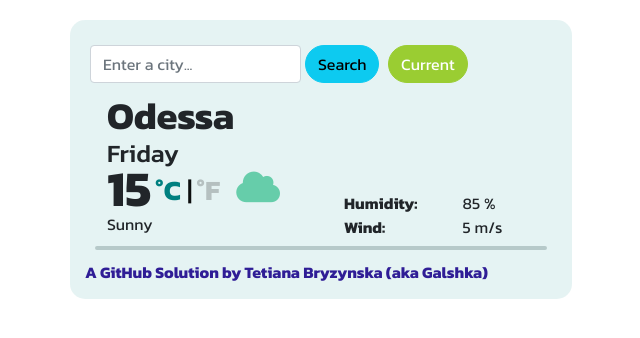
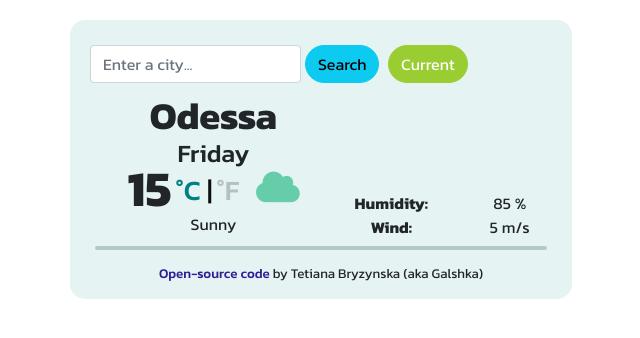
Before and after one commit to Galshka/Workshop-Weather-App, a plain HTML site: page index.html in a window 1280 px wide. Shown: the whole page, without its empty margins (319-959 px from the left). Drawn offline with nearby package versions, Linux system fonts and the light colour scheme.

Commit message:
add correct link a bio

```diff
--- a/index.html
+++ b/index.html
@@ -81,8 +81,10 @@
           </div>
         </div>
         <hr />
-        <a href = "https://github.com/Galshka/Workshop-Weather-App.git" target="blank">A GitHub Solution by Tetiana Bryzynska (aka Galshka)</a>
-      </div>
+        <span class = "smaller">
+          <a href = "https://github.com/Galshka/Workshop-Weather-App.git" target="_blank">Open-source code</a> by Tetiana Bryzynska (aka Galshka)
+        </span>
+        </div>
     </div>
     <script src="index.js"></script>
   </body>
--- a/styles.css
+++ b/styles.css
@@ -17,6 +17,7 @@ hr {
 
 .main {
   font-family: "Kanit", sans-serif;
+  text-align: center;
   display: block;
   margin: 20px auto;
   padding: 15px;
@@ -29,7 +30,7 @@ hr {
 .main a {
   text-decoration: none;
   color: rgb(47, 29, 150);
-  font-weight: bold;
+  font-weight: 500;
 }
 .cities-block {
   margin-top: 5px;
@@ -143,3 +144,7 @@ hr {
 .fa {
   font-size: larger;
 }
+
+.smaller {
+  font-size: smaller;
+}
```
